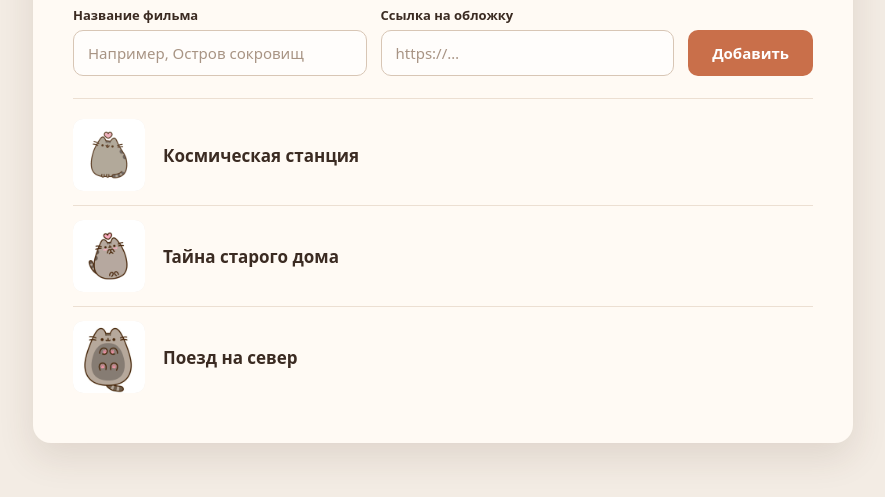
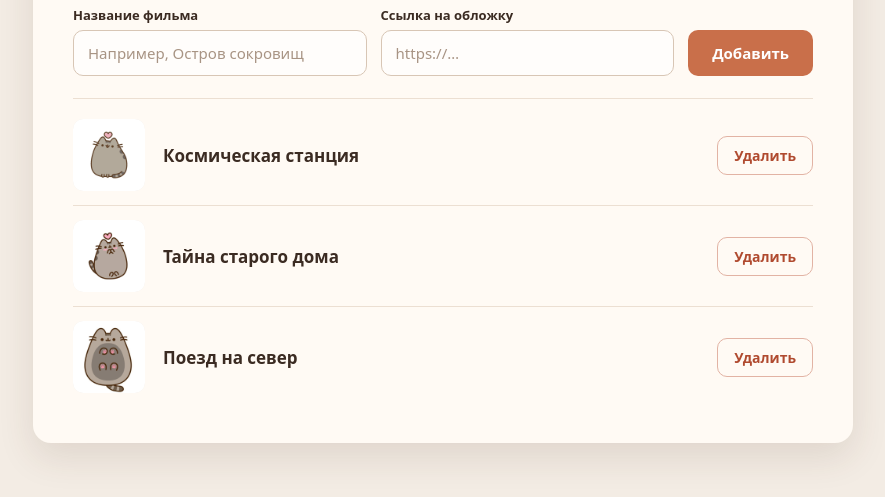
Before and after one commit to anyya1/movie, a plain HTML site: page index.html in a window 1280 px wide. Shown: the part 229-726 px from the top of the page, without its empty margins (197-1082 px from the left). Drawn offline with Linux system fonts and the light colour scheme.

Commit message:
кнопка удалить

```diff
--- a/script.js
+++ b/script.js
@@ -30,7 +30,18 @@ function renderMovies() {
     const title = document.createElement('span');
     title.textContent = movieTitle;
 
-    item.append(poster, title);
+    const removeButton = document.createElement('button');
+    removeButton.type = 'button';
+    removeButton.textContent = 'Удалить';
+    removeButton.classList.add('remove-btn');
+
+    removeButton.addEventListener('click', () => {
+      movieTitles.splice(index, 1);
+      moviePosters.splice(index, 1);
+      renderMovies();
+    });
+
+    item.append(poster, title, removeButton);
     movieList.append(item);
   });
 }
--- a/style.css
+++ b/style.css
@@ -134,3 +134,22 @@ h1 {
   flex: 1;
   min-width: 0;
 }
+
+.remove-btn {
+  padding: 9px 16px;
+  border: 1px solid #e2b3a4;
+  border-radius: 10px;
+  background: #fffaf4;
+  color: #b04a2f;
+  font-size: 14px;
+  font-weight: 700;
+  font-family: inherit;
+  cursor: pointer;
+  flex-shrink: 0;
+  transition: background 0.15s ease, border-color 0.15s ease;
+}
+
+.remove-btn:hover {
+  background: #fbece5;
+  border-color: #c96f4a;
+}
```
